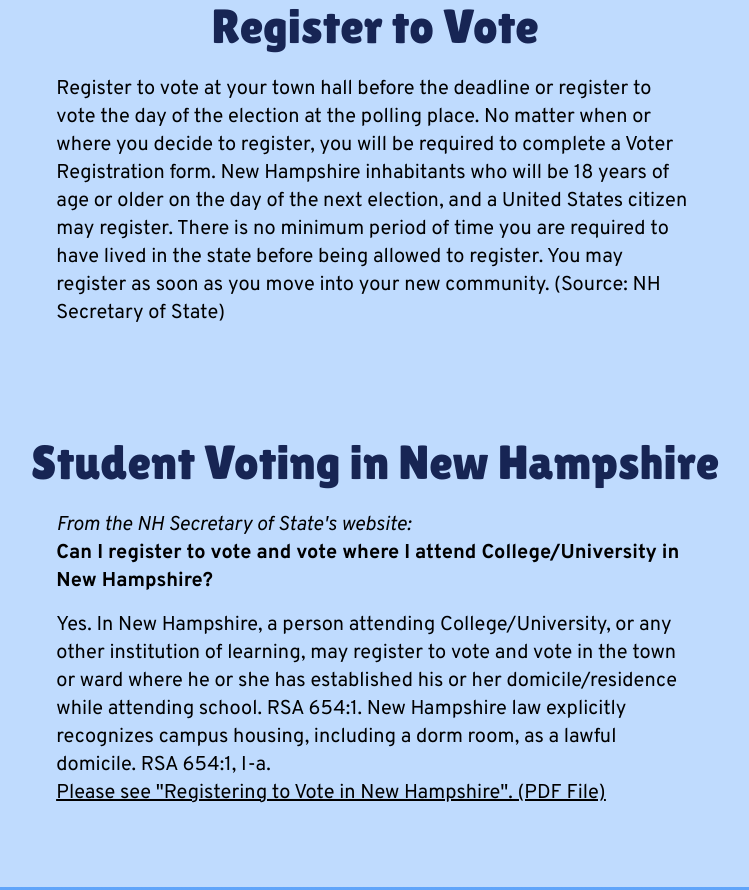
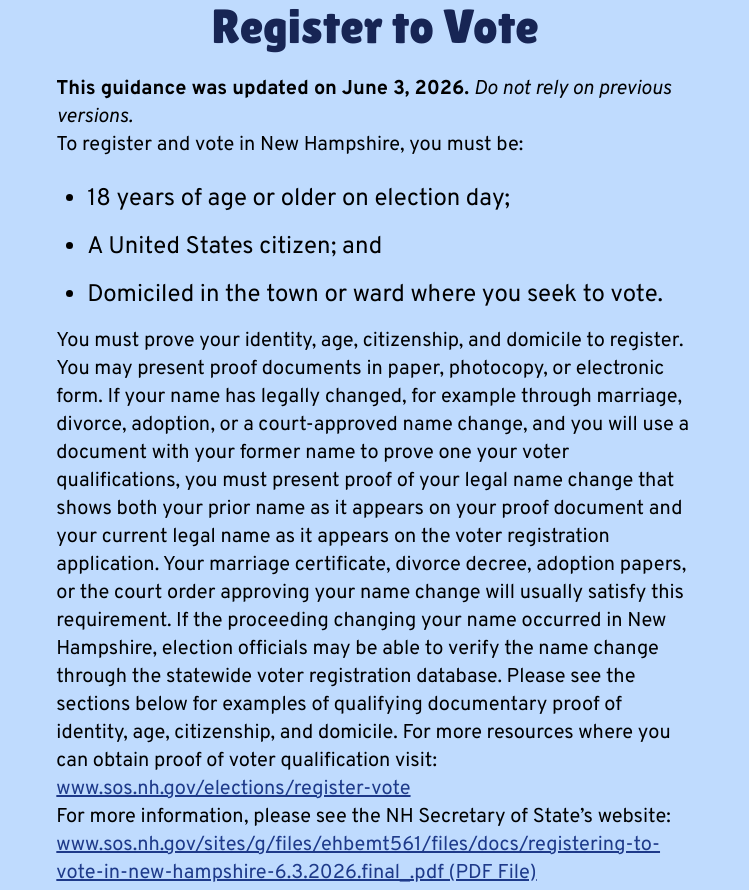
Before and after one commit to eileen4nh/minkhillsdems, a website: page src/votinginfo.html in a window 1280 px wide. Shown: the part 955-1845 px from the top of the page, without its empty margins (265-1014 px from the left). Drawn offline with nearby package versions, Linux system fonts and the light colour scheme; some icons are missing.

Commit message:
Updated voting info page with current info and student guide infographic

```diff
--- a/src/votinginfo.html
+++ b/src/votinginfo.html
@@ -84,13 +84,13 @@
                 class="flex flex-col justify-center align-middle text-center text-white font-display text-4xl py-8 bg-blue-950">
                 <p class="underline underline-offset-4 decoration-1 decoration-blue-300 text-blue-100">STATE PRIMARY
                     ELECTION</p>
-                <p>Tuesday, September 10, 2024</p>
+                <p>Tuesday, September 8, 2026</p>
             </div>
             <div
                 class="flex flex-col justify-center align-middle text-center text-white font-display text-4xl py-8 bg-blue-950">
                 <p class="underline underline-offset-4 decoration-1 decoration-blue-300 text-blue-100">GENERAL ELECTION
                 </p>
-                <p>Tuesday, November 5, 2024</p>
+                <p>Tuesday, November 3, 2026</p>
             </div>
         </div>
         <section id="pollingInfo" class="bg-blue-200 py-12">
@@ -169,18 +169,45 @@
                 </div>
                 <div id="registerInfo" class="p-8">
                     <h2 class="mb-6 text-5xl font-display text-center text-blue-950">Register to Vote</h2>
-                    <p class="md:w-2/3 mx-auto text-xl">Register to vote at your town hall before the deadline or
-                        register to
-                        vote the
-                        day of
-                        the
-                        election at the polling place. No matter when or where you decide to register, you will be
-                        required to complete a Voter Registration form. New Hampshire inhabitants who will be 18 years
-                        of age or older on the day of the next election, and a United States citizen may register. There
-                        is no minimum period of time you are required to have lived in the state before being allowed to
-                        register. You may register as soon as you move into your new community.
+                    <p class="md:w-2/3 mx-auto text-xl"><strong>This guidance was updated on June 3, 2026.</strong><em>
+                            Do
+                            not rely
+                            on previous versions.</em></p>
+                    <p class="md:w-2/3 mx-auto text-xl mb-6">To register and vote in New Hampshire, you must be:
 
-                        (Source: NH Secretary of State) </p>
+                    </p>
+                    <div class="flex flex-col mx-auto justify-center self-center items-center md:flex-row gap-9">
+                        <ul class="mx-auto text-2xl " style="list-style-type: disc; ">
+                            <li class="mb-4">18 years of age or older on election day;</li>
+                            <li class="mb-4">A United States citizen; and</li>
+                            <li class="mb-4">Domiciled in the town or ward where you seek to vote.</li>
+                        </ul>
+                    </div>
+                    <p class="md:w-2/3 mx-auto text-xl">You must prove your identity, age, citizenship, and domicile to
+                        register. You may present proof documents in paper, photocopy, or electronic form.
+                        If your name has legally changed, for example through marriage, divorce,
+                        adoption, or a court-approved name change, and you will use a document
+                        with your former name to prove one your voter qualifications, you must
+                        present proof of your legal name change that shows both your prior name as
+                        it appears on your proof document and your current legal name as it appears
+                        on the voter registration application. Your marriage certificate, divorce
+                        decree, adoption papers, or the court order approving your name change will
+                        usually satisfy this requirement. If the proceeding changing your name
+                        occurred in New Hampshire, election officials may be able to verify the name
+                        change through the statewide voter registration database.
+                        Please see the sections below for examples of qualifying
+                        documentary proof of identity, age, citizenship, and domicile.
+                        For more resources where you can obtain proof of voter qualification visit:
+
+                        <a href="https://www.sos.nh.gov/elections/register-vote"
+                            class="text-blue-900 underline">www.sos.nh.gov/elections/register-vote</a>
+                    </p>
+                    <p class="md:w-2/3 mx-auto text-xl">
+                        For more information, please see the NH Secretary of State’s website:<br />
+                        <a href="https://www.sos.nh.gov/sites/g/files/ehbemt561/files/docs/registering-to-vote-in-new-hampshire-6.3.2026.final_.pdf"
+                            class="text-blue-900 underline">www.sos.nh.gov/sites/g/files/ehbemt561/files/docs/registering-to-vote-in-new-hampshire-6.3.2026.final_.pdf
+                            (PDF File)</a>
+                    </p>
                 </div>
                 <div class="starsRow flex flex-row gap-2 justify-center self-center mx-auto p-6"> <i
                         class="iconoir-star-solid text-xs text-blue-600"></i><i
@@ -197,16 +224,11 @@
                     </h2>
                     <p class="md:w-2/3 mx-auto text-xl"> <em>From the NH Secretary of State's website:</em>
                     </p>
-                    <p class="md:w-2/3 mx-auto text-xl mb-4"><b>Can I register to vote and vote where I attend
-                            College/University in New Hampshire?</b></p>
-                    <p class="md:w-2/3 mx-auto text-xl"> Yes. In New Hampshire, a person attending
-                        College/University, or any other institution of learning, may register to vote and vote in the
-                        town or ward where he or she has established his or her domicile/residence while attending
-                        school. RSA 654:1. New Hampshire law explicitly recognizes campus housing, including a dorm
-                        room, as a lawful domicile. RSA 654:1, I-a.</p>
+                    <img src="../img/votingInfo/student-guide-to-registering-to-vote-6.22.26-1.png">
+                    <img src="../img/votingInfo/student-guide-to-registering-to-vote-6.22.26-2.png">
                     <p class="md:w-2/3 mx-auto text-xl underline"><a
-                            href="https://www.sos.nh.gov/sites/g/files/ehbemt561/files/documents/Election%20Documents/registering-to-vote-in-new-hampshire.pdf">Please
-                            see "Registering to Vote in New Hampshire". (PDF File) </a></p>
+                            href="https://www.sos.nh.gov/sites/g/files/ehbemt561/files/inline-documents/sonh/adjusted-student-guide-to-registering-to-vote-6.22.26.pdf">Please
+                            see "STUDENT GUIDE TO REGISTERING TO VOTE IN NH". (PDF File) </a></p>
 
 
                 </div>
```
Also changed, not shown: img/votingInfo/student-guide-to-registering-to-vote-6.22.26-1.png (added), img/votingInfo/student-guide-to-registering-to-vote-6.22.26-2.png (added), src/style.css.
